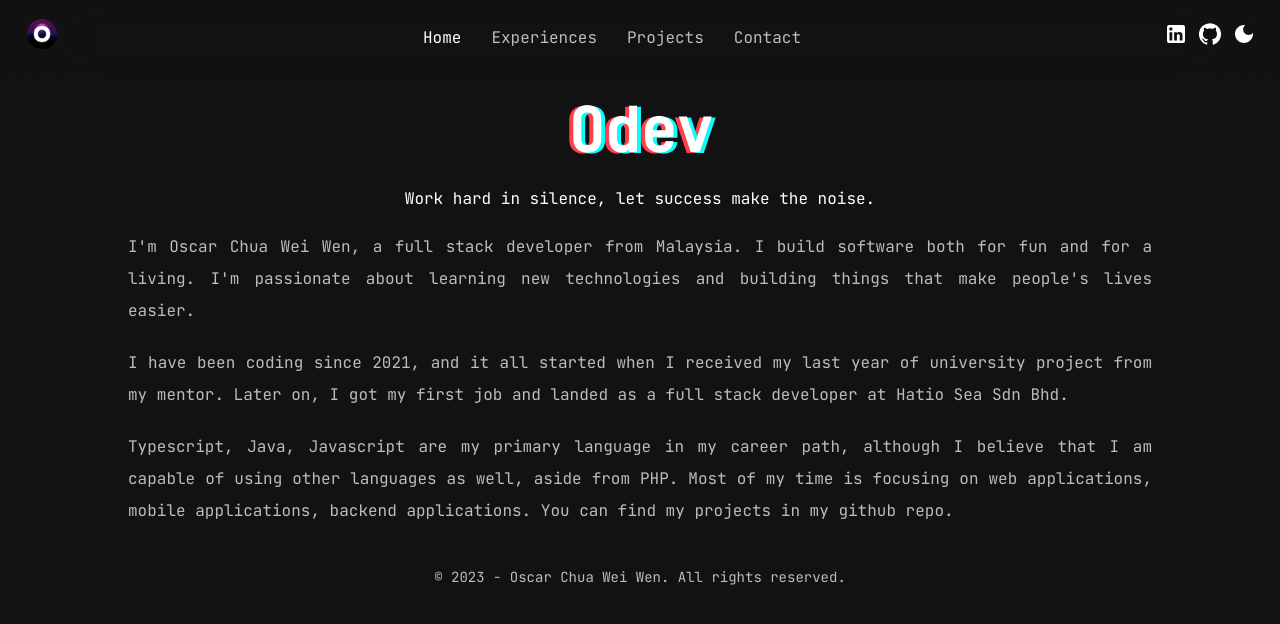
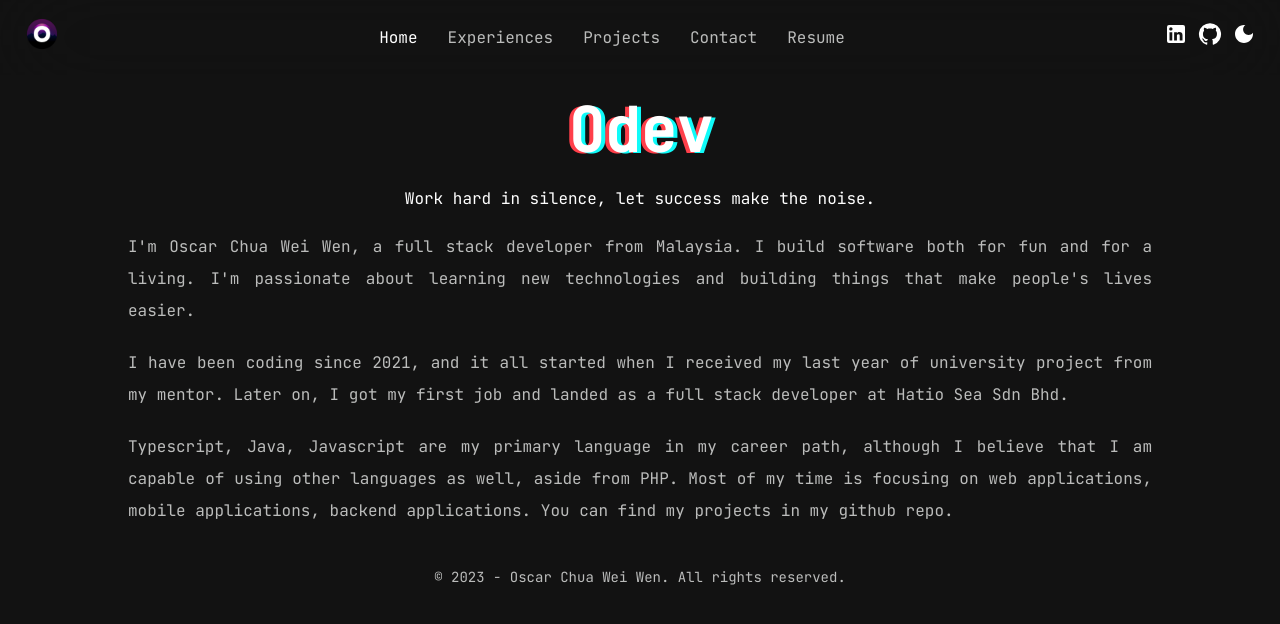
Before and after one commit to oscarchuaweiwen-fsd/odev-portfolio, a Next.js app: page / in a window 1280 px wide. Shown: the top 624 px of the page. Built offline with nearby package versions, Linux system fonts and the light colour scheme.

Commit message:
feat:update resume

```diff
--- a/components/common/custom/custom_link.tsx
+++ b/components/common/custom/custom_link.tsx
@@ -16,10 +16,13 @@ const CustomLink = ({
     const BoxMotion = motion(Box);
     useContext(ThemeContext);
 
+    if (link != "Resume") {
         return (
             <Link
                 key={link}
-            href={{ pathname: `/${link !== "Home" ? link.toLowerCase() : ""}` }}
+                href={{
+                    pathname: `/${link !== "Home" ? link.toLowerCase() : ""}`,
+                }}
                 style={{ textDecoration: "none" }}
             >
                 <BoxMotion
@@ -45,6 +48,39 @@ const CustomLink = ({
                 </BoxMotion>
             </Link>
         );
+    } else {
+        return (
+            <Link
+                key={link}
+                href={{
+                    pathname: `/resume_oscar.pdf`,
+                }}
+                style={{ textDecoration: "none" }}
+            >
+                <BoxMotion
+                    initial={{ opacity: 0, y: -300 }}
+                    animate={{ opacity: 1, y: 0 }}
+                    transition={{ duration: 0.3, delay: 0.1 + index * 0.1 }}
+                >
+                    <Typography
+                        sx={({ palette }) => ({
+                            color: isActive
+                                ? palette.mode == "dark"
+                                    ? palette.custom.white
+                                    : palette.custom.black
+                                : palette.custom.grey,
+                            "&:hover": {
+                                textDecoration: "underline",
+                                textUnderlineOffset: 4,
+                            },
+                        })}
+                    >
+                        {link}
+                    </Typography>
+                </BoxMotion>
+            </Link>
+        );
+    }
 };
 
 export default CustomLink;
--- a/libs/constant/index.ts
+++ b/libs/constant/index.ts
@@ -3,6 +3,7 @@ export const HeaderLinks = [
     "Experiences",
     "Projects",
     "Contact",
+    "Resume",
 ] as const;
 
 export const Descriptions = [
@@ -46,6 +47,7 @@ export const Projects = [
         image_url: "https://i.imgur.com/rAxogBB.png",
         description:
             "To develop a mobile applications using Flutter to my client to manage their business.",
-        github_link: "",
+        github_link:
+            "https://play.google.com/store/apps/details?id=com.odev.autoreflections",
     },
 ];
```
Also changed, not shown: 1 other file (tests, documents, lock files or other folders). Lines whose indentation alone changed are shown as unchanged.
